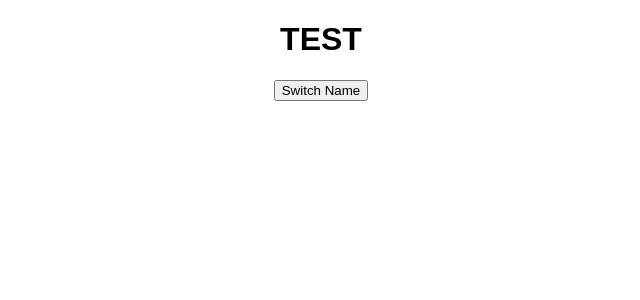
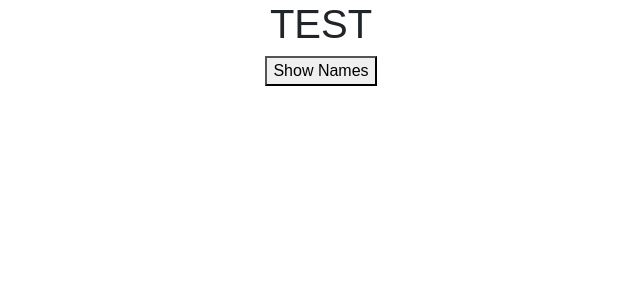
Before and after one commit to joej326/react-max-course, a React (Create React App) app: page / in a window 1280 px wide. Shown: the top 300 px of the page, without its empty margins (319-959 px from the left). Built offline with nearby package versions, Linux system fonts and the light colour scheme.

Commit message:
minor changes

```diff
--- a/public/index.html
+++ b/public/index.html
@@ -10,6 +10,7 @@
     -->
     <link rel="manifest" href="%PUBLIC_URL%/manifest.json">
     <link rel="shortcut icon" href="%PUBLIC_URL%/favicon.ico">
+    <link rel="stylesheet" href="https://maxcdn.bootstrapcdn.com/bootstrap/4.0.0-beta.2/css/bootstrap.min.css">
     <!--
       Notice the use of %PUBLIC_URL% in the tags above.
       It will be replaced with the URL of the `public` folder during the build.
--- a/src/App.js
+++ b/src/App.js
@@ -68,9 +68,7 @@ class App extends Component {
     const people = [...this.state.people];
     people[personIndex] = person;
 
-    this.setState({
-      people: people
-    });
+    this.setState({ people });
   }
 
   render() {
@@ -104,11 +102,11 @@ class App extends Component {
     }
 
     return (
-      <div className="App">
+      <div className="App container">
         <h1>TEST</h1>
         <button
         onClick={this.togglePeopleHandler}
-        >Switch Name</button>
+        >Show Names</button>
         {people}
       </div>
     );
--- a/src/Person/Person.js
+++ b/src/Person/Person.js
@@ -8,7 +8,7 @@ const person = (props) => { // doesnt have to be "props" could be "redbulls"
         <div>
             <h1 onClick={props.deletion} >Hello I am {props.name} and I am a {props.profession}!</h1>
             <p>{props.children}</p>
-            <input onChange={props.change} />
+            <input className="form-control" onChange={props.change} />
         </div>
     )
 }
```
